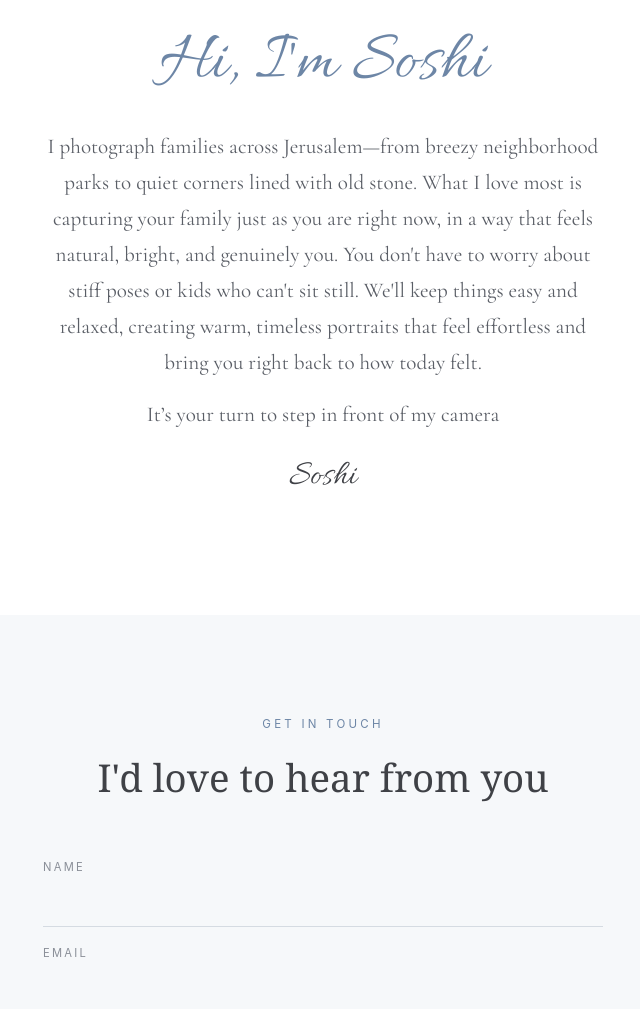
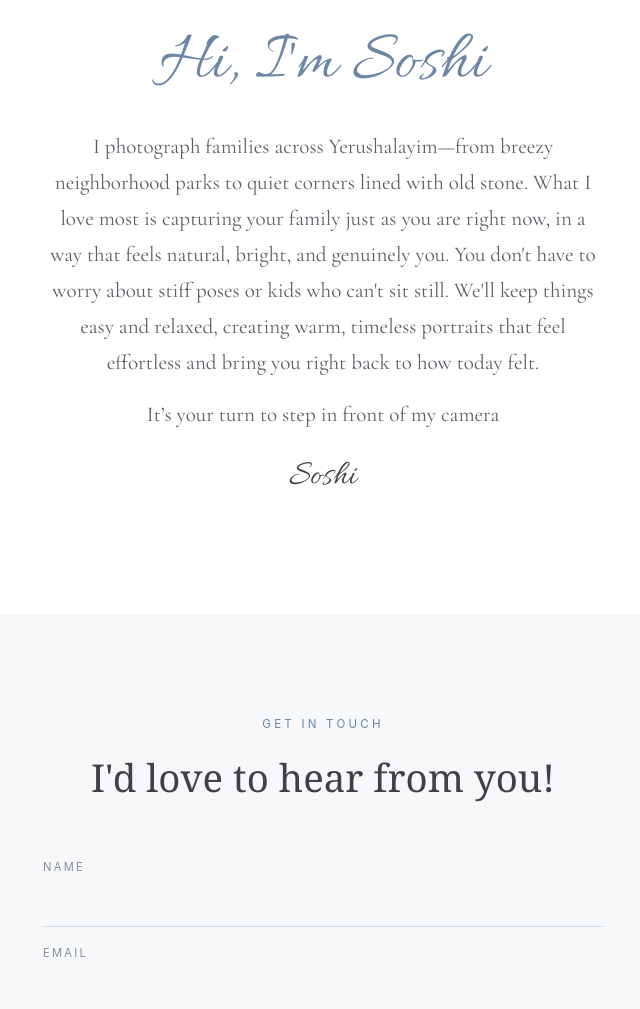
Before and after one commit to SoshiPhotography/Website, a plain HTML site: page index.html in a window 1280 px wide. Shown: the part 880-1889 px from the top of the page, without its empty margins (317-957 px from the left). Drawn offline with nearby package versions, Linux system fonts and the light colour scheme.

Commit message:
Revise meta description and update about section text
Updated the description meta tag and modified text in the about section.

```diff
--- a/index.html
+++ b/index.html
@@ -10,7 +10,7 @@
 <link rel="manifest" href="/site.webmanifest?v=1" />
 <meta name="viewport" content="width=device-width, initial-scale=1">
 <title>Soshi Photography</title>
-<meta name="description" content="Soshi Photography. Light, airy outdoor photography.">
+<meta name="description" content="Soshi Photography. Jerusalem Portrait and Family Photographer.">
 <link rel="preconnect" href="https://fonts.googleapis.com">
 <link rel="preconnect" href="https://fonts.gstatic.com" crossorigin>
 <link href="https://fonts.googleapis.com/css2?family=Allura&family=Cormorant+Garamond:ital,wght@0,400;0,500;1,400&display=swap" rel="stylesheet">
@@ -186,7 +186,7 @@
 <section id="about" class="about">
   <div class="note-text">
     <p class="hi">Hi, I'm Soshi</p>
-    <p class="body">I photograph families across Jerusalem—from breezy neighborhood parks to quiet corners lined with old stone. What I love most is capturing your family just as you are right now, in a way that feels natural, bright, and genuinely you. You don't have to worry about stiff poses or kids who can't sit still. We'll keep things easy and relaxed, creating warm, timeless portraits that feel effortless and bring you right back to how today felt.</p>
+    <p class="body">I photograph families across Yerushalayim—from breezy neighborhood parks to quiet corners lined with old stone. What I love most is capturing your family just as you are right now, in a way that feels natural, bright, and genuinely you. You don't have to worry about stiff poses or kids who can't sit still. We'll keep things easy and relaxed, creating warm, timeless portraits that feel effortless and bring you right back to how today felt.</p>
     <p class="body">It’s your turn to step in front of my camera</p>
     <p class="sign">Soshi</p>
   </div>
@@ -195,7 +195,7 @@
 <div class="contact-band">
   <section id="contact">
     <span class="eyebrow reveal">Get in touch</span>
-    <h2 class="reveal d1">I'd love to hear from you</h2>
+    <h2 class="reveal d1">I'd love to hear from you!</h2>
 
     <div class="contact-grid reveal d2">
       <form action="https://formspree.io/f/mppdoezr" method="POST">
```
